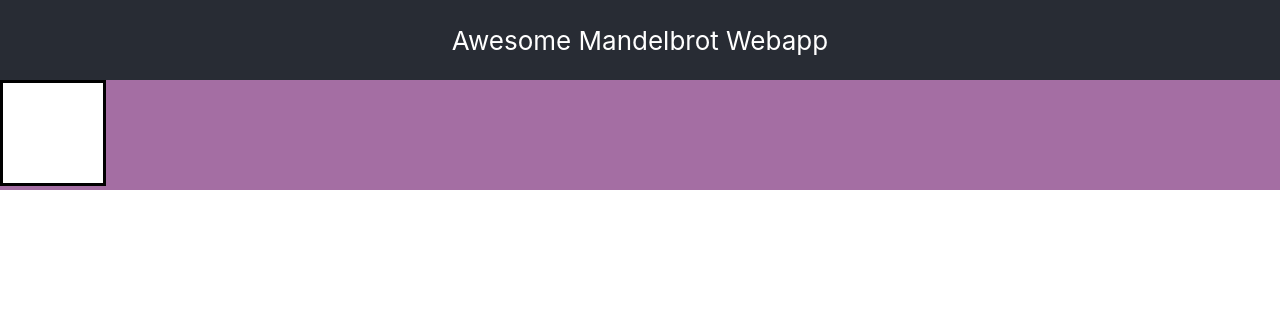
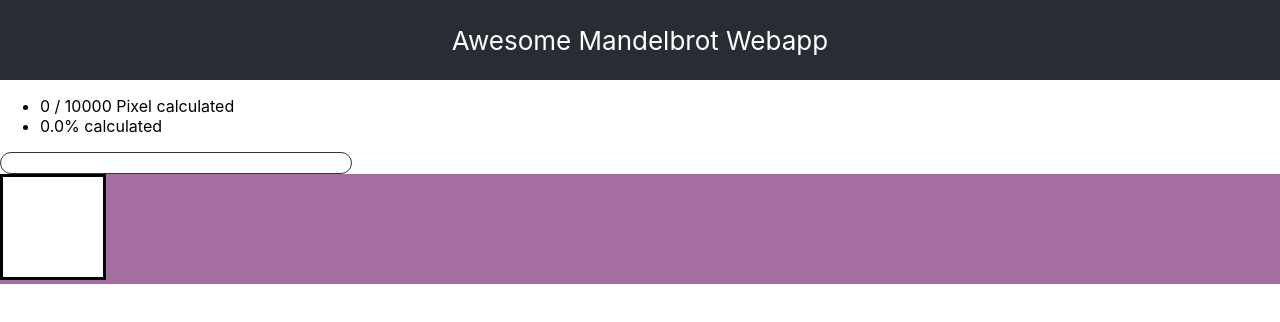
Before and after one commit to KuchiVanDerK/mandelbrot-webapp, a React (Create React App) app: page / in a window 1280 px wide. Shown: the top 322 px of the page. Built offline with nearby package versions, Linux system fonts and the light colour scheme; no server answers; the HTML template or start-up script is replaced by a standard one.

Commit message:
Add Progress Component

```diff
--- a/src/App.js
+++ b/src/App.js
@@ -2,6 +2,7 @@ import React, {Component} from 'react';
 import './App.css';
 import Canvas from "./Canvas";
 import {subscribeToPixel} from './api';
+import Progress from "./Progress";
 
 
 class App extends Component {
@@ -12,13 +13,15 @@ class App extends Component {
         this.state = {
             width: 100,
             height: 100,
-            pixel: {}
+            pixel: {},
+            pixelCount: 0
         };
 
         subscribeToPixel((err, pixel) => {
             console.log(`Pixel.io: ${JSON.stringify(pixel)}`);
             return this.setState({
-                pixel
+                pixel,
+                pixelCount: this.state.pixelCount + 1
             });
         }, this.state.width, this.state.height);
 
@@ -32,7 +35,10 @@ class App extends Component {
                     Awesome Mandelbrot Webapp
                 </header>
 
-                <main className="App-main">
+                <Progress current={this.state.pixelCount}
+                          max={this.state.width * this.state.height}/>
+
+                < main className="App-main">
                     <Canvas pixel={this.state.pixel}
                             width={this.state.width}
                             height={this.state.height}/>
--- /dev/null
+++ b/src/Progress.css
@@ -0,0 +1,14 @@
+.progress-bar {
+  position: relative;
+  height: 20px;
+  width: 350px;
+  border-radius: 50px;
+  border: 1px solid #333;
+}
+
+.filler {
+  background: #1DA598;
+  height: 100%;
+  border-radius: inherit;
+  transition: width .2s ease-in;
+}
--- /dev/null
+++ b/src/Progress.js
@@ -0,0 +1,38 @@
+import React, {Component} from 'react';
+import './Progress.css';
+
+class Progress extends Component {
+
+    render() {
+
+        const current = this.props.current;
+        const max = this.props.max;
+
+        const percentage = (current / max * 100).toFixed(1);
+
+        return (
+            <div>
+                <ul>
+                    <li>{current} / {max} Pixel calculated</li>
+                    <li>{percentage}% calculated</li>
+                </ul>
+                <ProgressBar percentage={percentage} />
+            </div>
+        );
+    }
+}
+
+export default Progress;
+
+
+const ProgressBar = (props) => {
+    return (
+        <div className="progress-bar">
+            <Filler percentage={props.percentage} />
+        </div>
+    )
+};
+
+const Filler = (props) => {
+    return <div className="filler" style={{ width: `${props.percentage}%` }} />
+};
```
Also changed, not shown: 1 other file (tests, documents, lock files or other folders).
